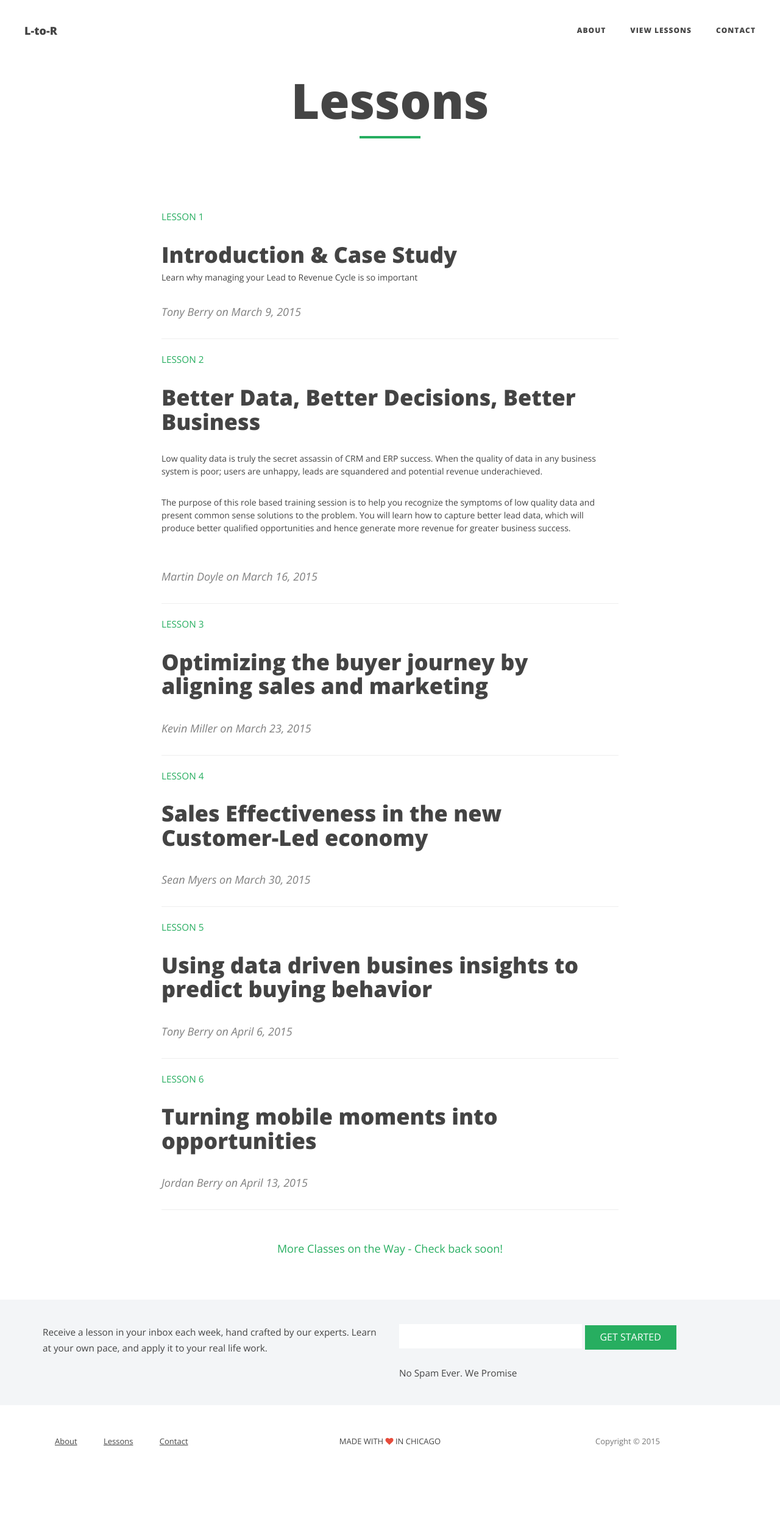
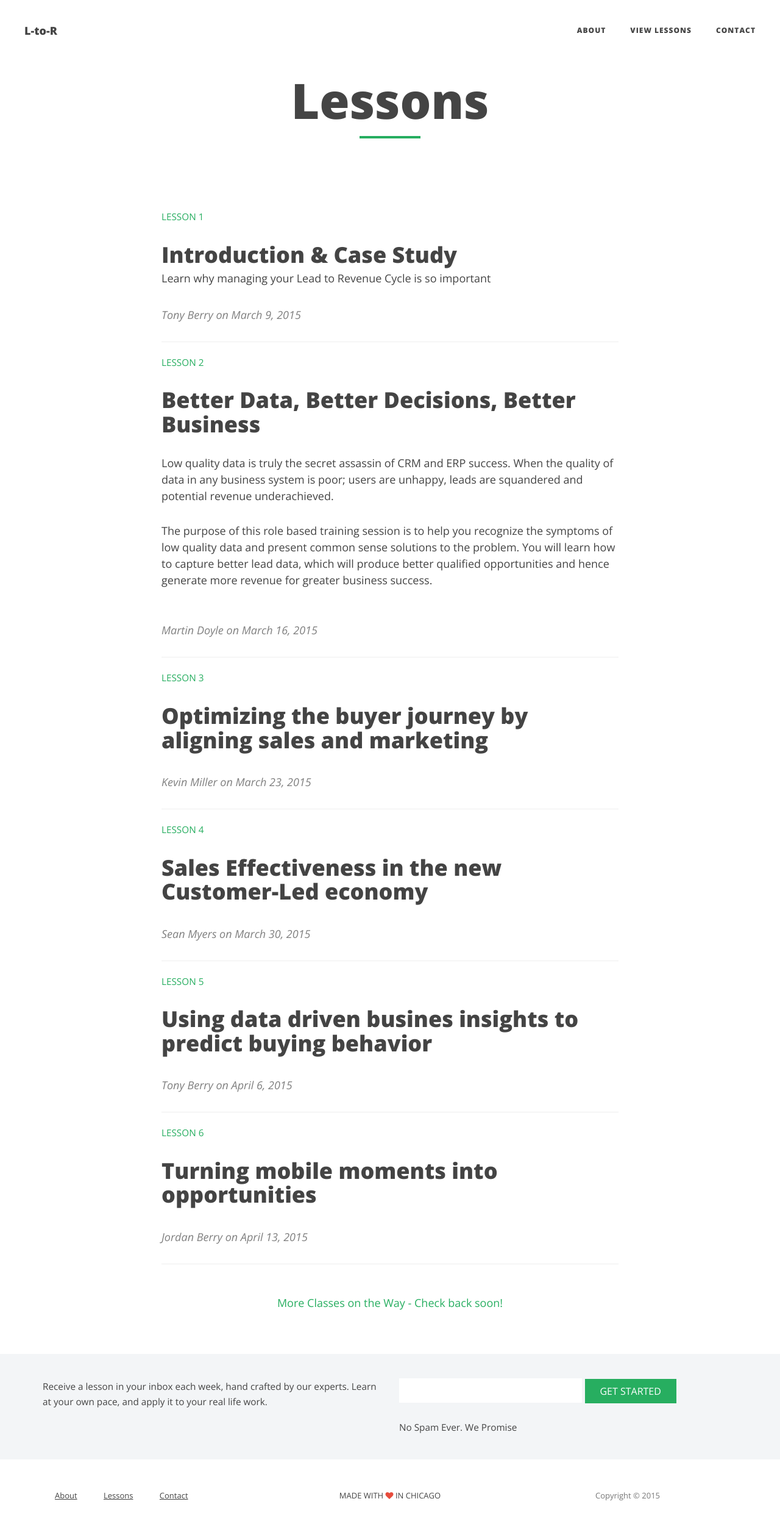
Before and after one commit to SmartApps4/lead-to-revenue, a Jekyll site: the page built from classes/index.html, in a window 1280 px wide. Shown: the whole page at 61% size. Built offline with Jekyll 4.4.1, drawn with Linux system fonts in a browser that asks for light colours; nearby versions of some CDN libraries; before the commit the page ends 2424 px from its top, so only the background shows below that.

Commit message:
Using h5 format

```diff
--- a/classes/index.html
+++ b/classes/index.html
@@ -36,9 +36,9 @@
 				        <h2 class="post-title">{{ post.title }}
 				        </h2>
 				        {% if post.subtitle %}
-				        <h5 class="post-subtitle">
+				        <h4 class="post-subtitle">
 				            {{ post.subtitle }}
-				        </h5>
+				        </h4>
 				        {% endif %}
 				    </a>
 				    <br>
```
